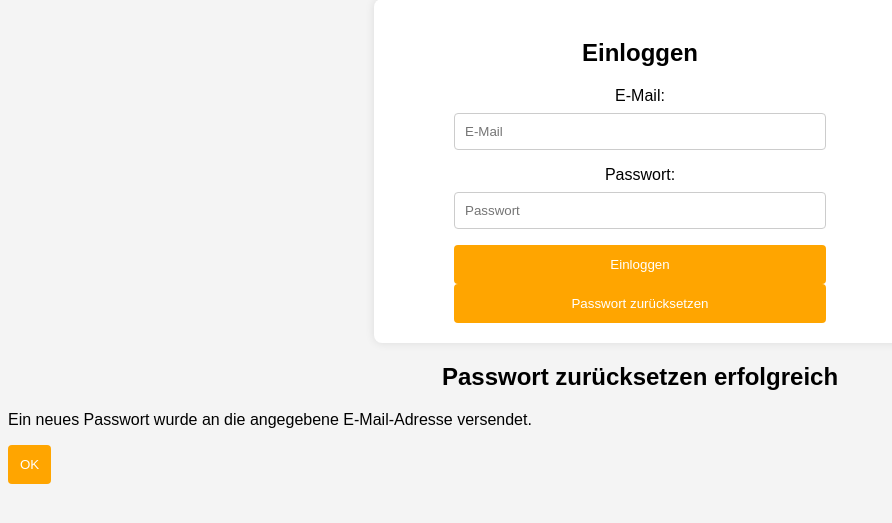
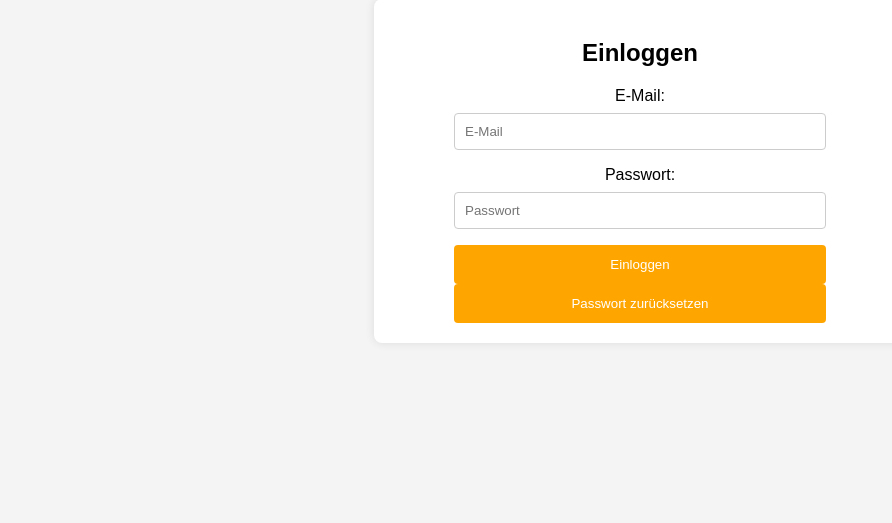
Before and after one commit to korbidietl/timecarepro, a Flask app: page / in a window 1280 px wide. Shown: the part 59-582 px from the top of the page, without its empty margins (0-892 px from the left). Run offline with Flask 3, Linux system fonts and the light colour scheme; parts of the project's set-up code (start-up, migrations or seed data) failed here and were passed over.

Commit message:
Stella: Passwort zurücksetzen Backend Frontend überarbeitet

```diff
--- a/backend/einloggen.py
+++ b/backend/einloggen.py
@@ -1,8 +1,6 @@
 from flask import Flask, render_template, request, redirect, url_for, session
 from databaseConnection import get_database_connection, close_database_connection
-from password_reset import reset_password_logic
 import hashlib
-
 
 app = Flask(__name__)
 app.secret_key = 'your_secret_key'
@@ -30,7 +28,6 @@ def login():
         email = request.form['email']
         password = request.form['password']
 
-
         # Überprüfen ob alle Felder ausgefüllt wurden
         if not email or not password:
             error = "Alle Felder müssen ausgefüllt werden"
@@ -57,9 +54,6 @@ def login():
             error = "Die Zugangsdaten sind nicht korrekt."
             return render_template('Einloggen.html', error=error)
 
-
-
-
     return render_template('Einloggen.html')
 
 
--- a/frontend/styles.css
+++ b/frontend/styles.css
@@ -19,13 +19,9 @@ th {
     background-color: #f2f2f2;
 }
 
-.loginContainer{
-    text-align: center;
-    background-color: #fff;
-    padding: 50px;
-    border-radius: 8px;
-    box-shadow:0 0 10px rgba(0,0,0,0.1);
-}
+
+/* Login*/
+
 
 .center-container{
     display: flex;
@@ -116,6 +112,35 @@ a{
     cursor: pointer;
 }
 
+/* Popup Fenster */
+.popup-container {
+    display: flex;
+    justify-content: center;
+    align-items: center;
+    position: fixed;
+    top: 0;
+    left: 0;
+    width: 100%;
+    height: 100%;
+    background-color: rgba(0, 0, 0, 0.5);
+}
+
+.popup-content {
+    text-align: center;
+    background-color: #fff;
+    padding: 20px;
+    border-radius: 8px;
+    box-shadow: 0 0 10px rgba(0, 0, 0, 0.1);
+}
+
+.popup-content button {
+    background-color: #FFA500;
+    color: #fff;
+    padding: 12px;
+    border: none;
+    border-radius: 4px;
+    cursor: pointer;
+}
 
 
 
--- a/templates/Einloggen.html
+++ b/templates/Einloggen.html
@@ -82,25 +82,16 @@ funktioniert. ChatGPT verwendet da anstelle von button einen "submit" inputtype
 
             </form>
             <form action="password_reset.html" method="post">
-                <button class="password_reset" onclick="openResetPopup()">Passwort zurücksetzen</button>
+                <button id="passwordResetButton" class="password_reset" onclick="openResetPopup()">Passwort zurücksetzen</button>
             </form>
         </div>
     </div>
 
-    <div class="popup-container" id="successPopup">
-        <div class="popup-content">
-            <h2>Passwort zurücksetzen erfolgreich</h2>
-            <p> Ein neues Passwort wurde an die angegebene E-Mail-Adresse versendet. </p>
-            <button onclick="closePopup()">OK</button>
-        </div>
-    </div>
     <script>
         function openResetPopup(){
             document.querySelector('.reset-container').style.display = 'block';
         }
-        function closePopup(){
-            document.getElementById('successPopup').style.display = 'none';
-        }
+
     </script>
 </body>
 </html>
```
Also changed, not shown: backend/password_reset.py (+12 -5 lines).
